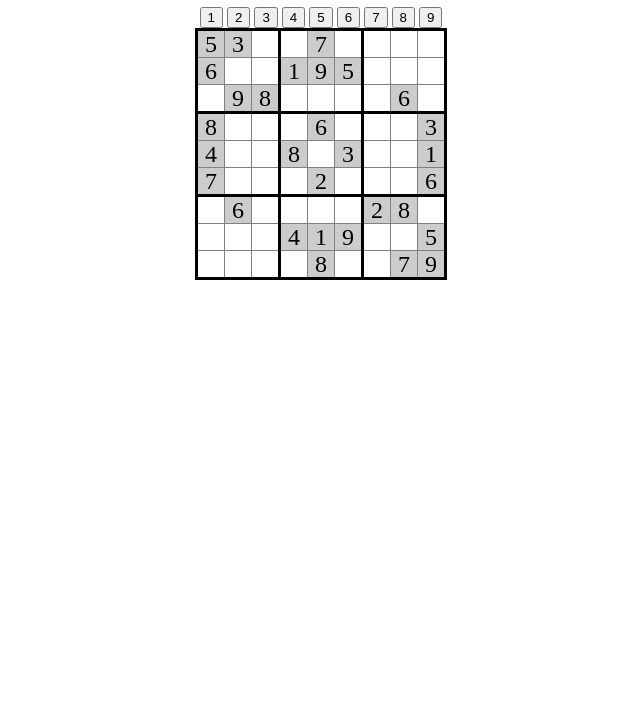
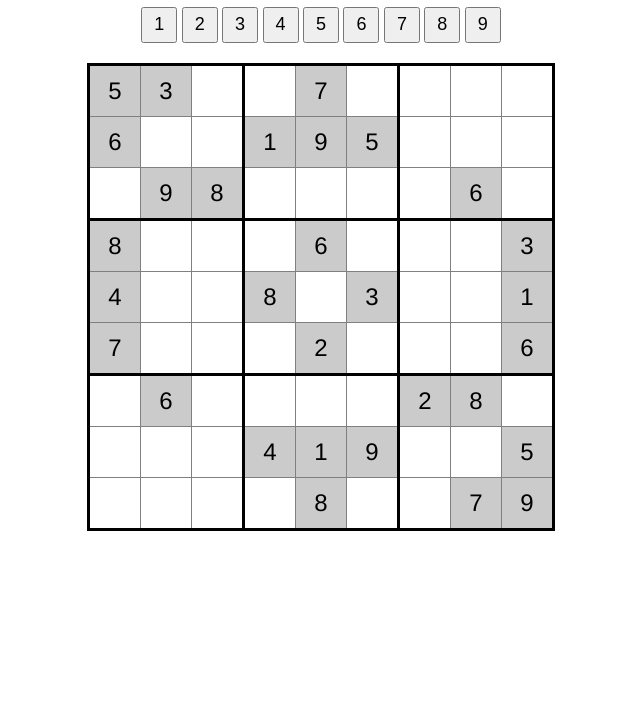
Before and after one commit to jadeloyzaga/Sudoku, a plain HTML site: page index.html in a window 1280 px wide. Shown: the part 73-800 px from the top of the page, without its empty margins (319-959 px from the left). Drawn offline with nearby package versions, Linux system fonts and the light colour scheme.

Commit message:
Visual upgrade and button UX helper bits
Buttons show which value they will enter over the grid and did some prettiness since green and red were hurting my eyes.

```diff
--- a/css/style.css
+++ b/css/style.css
@@ -1,6 +1,7 @@
 body {
 	/*color: red;*/
 	text-align: center;
+	font-family: helvetica, arial, sans-serif;
 }
 
 
@@ -13,19 +14,13 @@ table {
 
 td {
 	font-size: 24px;
-	height: 1em;
-	line-height: 1em;
-	width: 1em;
+	height: 2em;
+	line-height: 2em;
+	width: 2em;
 	text-align: center;
 }
 
-/*	Highlighting the grid the user is focused on.
-	It may be useful to highlight the row and col in some way for the user. */
-td:hover {
-	background-color: red;
-}
-
-/* 	Highlighting the 3x3 grids */
+/* 	Outlining the 3x3 grids */
 td:first-child {
   border-left:solid;
 }
@@ -42,6 +37,27 @@ tr:nth-child(3n) td {
   border-bottom:solid ;
 }
 
+button {
+	font-size: 18px;
+	width: 2em;
+	height: 2em;
+}
+
+/*	Highlighting the grid the user is focused on.
+	It may be useful to highlight the row and col in some way for the user. */
+.editable:hover {
+	background-color: #84D9D2;
+}
+
 .non-editable {
-	background-color: #cccccc;
+	background-color: #CBCBCB;
 }
+
+.valueBar {
+	margin-bottom: 20px;
+}
+
+
+#value {
+	background-color: #ADDAD3;
+}
--- a/index.html
+++ b/index.html
@@ -17,7 +17,7 @@
 		<script src="js/scripts.js"></script>
 
 		<h1>Let's play Sudoku</h1>
-
+		<div class="valueBar">
 			<button class="valueButton">1</button>
 			<button class="valueButton">2</button>
 			<button class="valueButton">3</button>
@@ -27,9 +27,7 @@
 			<button class="valueButton">7</button>
 			<button class="valueButton">8</button>
 			<button class="valueButton">9</button>
-
-		<!-- TODO: generate this grid programatically-->
-		<!-- only allow non programmed cells to be written into -->
+		</div>
 
 		<script type="text/javascript">
 			loadTable(startGame);
--- a/js/scripts.js
+++ b/js/scripts.js
@@ -20,7 +20,11 @@ $(document).ready(function() {
 
     $(".valueButton").click(function() {
         inputValue = $(this).text();
+
+    	$("#value").removeAttr("id");
+
     	console.log("assigning " + inputValue);
+    	$(this).attr("ID", "value");
     });
 
   	$(".editable").click(function() {
@@ -57,9 +61,7 @@ function loadTable(game) {
 		}
 	}
 	body.appendChild(table);
-}
-
-
+};
 
 function getRow(x) {
 	return Math.floor(x.id/9);
@@ -68,13 +70,3 @@ function getRow(x) {
 function getCol(y) {
 	return y.id%9;
 };
-
-function allInRow(x) {
-	row = getRow(x);
-	// val = [];
-
-	for(i = 0; i < 9; i++) {
-		console.log(document.getElementById(row*9+i).value);
-	}
-	// alert(val);
-}
```
Lines whose indentation alone changed are shown as unchanged.
